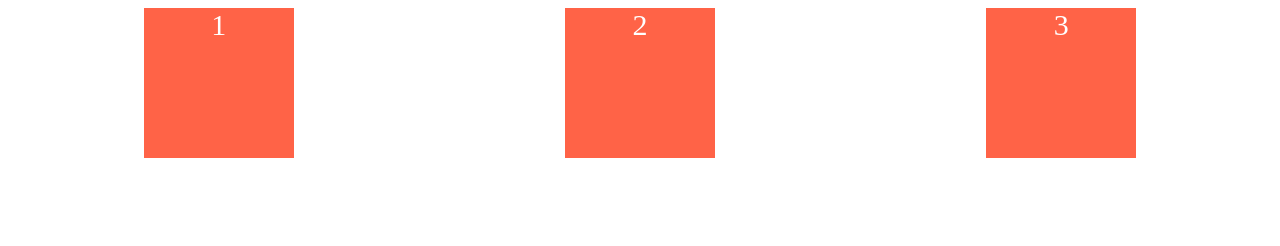
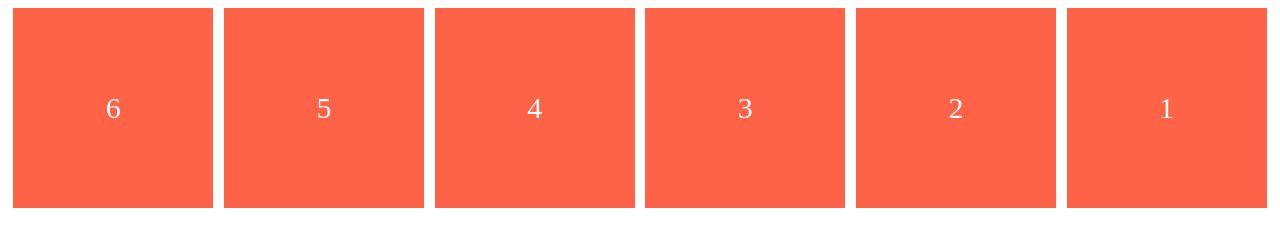
Before and after one commit to sangseophwang/HTML-CSS_Practice, a plain HTML site: page css_layout_practice/index.html in a window 1280 px wide. Drawn offline with Linux system fonts and the light colour scheme.

Commit message:
Flexbox : wrap / align-content

```diff
--- a/css_layout_practice/index.html
+++ b/css_layout_practice/index.html
@@ -12,6 +12,9 @@
       <div class="child">1</div>
       <div class="child">2</div>
       <div class="child">3</div>
+      <div class="child">4</div>
+      <div class="child">5</div>
+      <div class="child">6</div>
     </div>
   </body>
 </html>
--- a/css_layout_practice/styles.css
+++ b/css_layout_practice/styles.css
@@ -4,22 +4,20 @@
   /* Main Axis */
   justify-content: space-around;
 
+  flex-direction: row-reverse;
+  align-content: space-between;
   height: 90vh;
+  flex-wrap: wrap;
 }
 
 .child {
-  width: 150px;
-  height: 150px;
+  width: 200px;
+  height: 200px;
+  display: flex;
+  justify-content: center;
+  align-items: center;
   background-color: tomato;
   color: white;
   font-size: 30px;
   text-align: center;
 }
-
-.child:nth-child(2) {
-  order: 1;
-}
-
-.child:nth-child(3) {
-  order: 2;
-}
```
